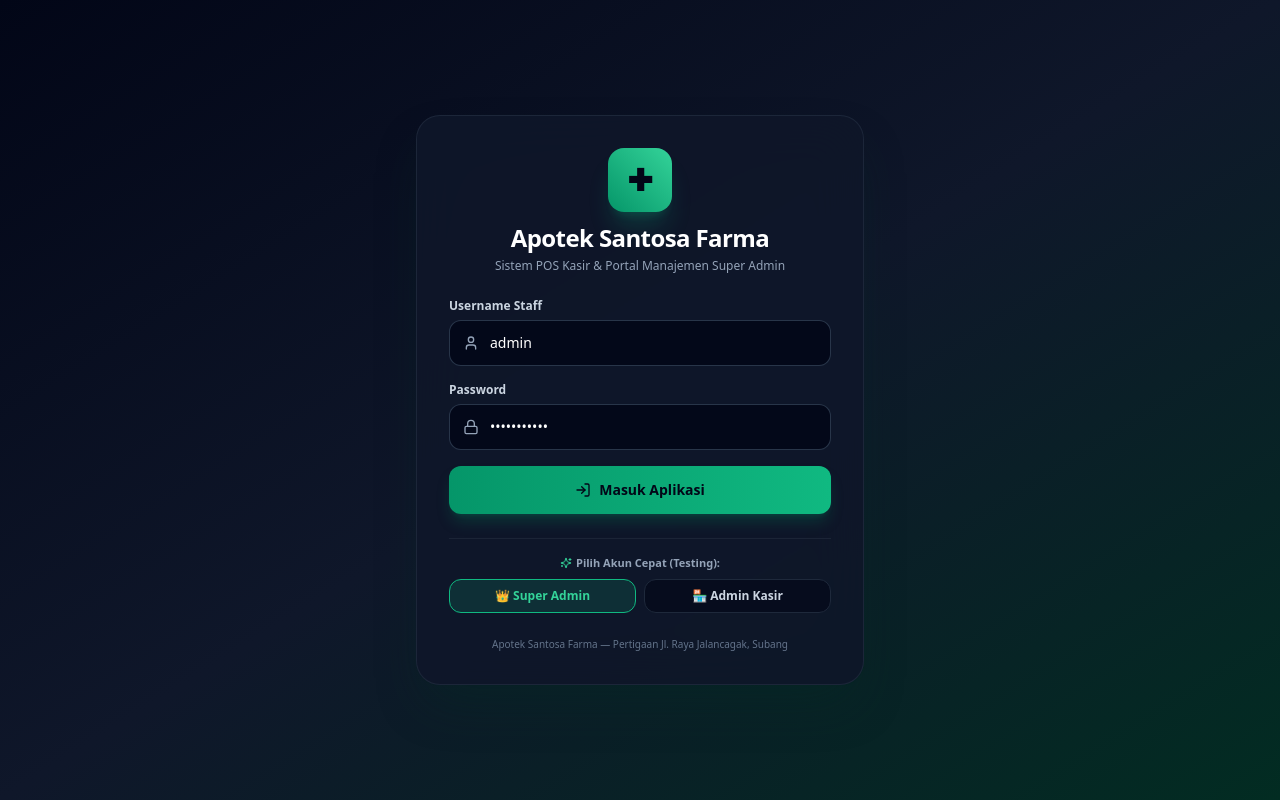
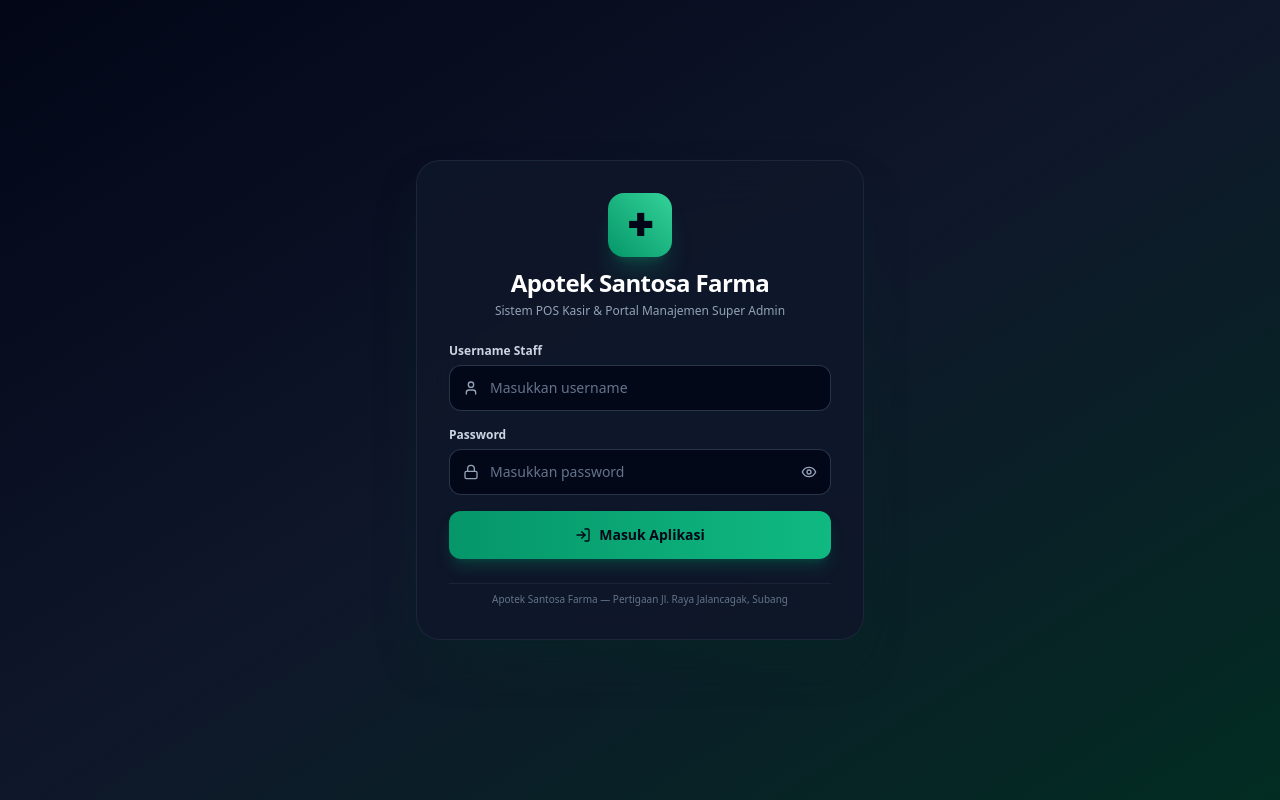
Before and after one commit to bagusanugrah/santosa-farma-app, a Next.js app in the folder desktop/: page /login in a window 1280 px wide. Built offline with nearby package versions, Linux system fonts and the light colour scheme; no server answers.

Commit message:
sec(auth): remove pre-filled demo credentials and quick-fill buttons from staff login form

```diff
--- a/desktop/src/app/login/page.tsx
+++ b/desktop/src/app/login/page.tsx
@@ -4,14 +4,15 @@ import React, { useState, useEffect } from 'react';
 import { useRouter } from 'next/navigation';
 import { useStaffAuth } from '@/context/StaffAuthContext';
 import { API_BASE_URL } from '@/lib/api';
-import { LogIn, User, Lock, AlertCircle, ShieldCheck, Sparkles } from 'lucide-react';
+import { LogIn, User, Lock, AlertCircle, Eye, EyeOff } from 'lucide-react';
 
 export default function StaffLoginPage() {
   const router = useRouter();
   const { user, login, loading: authLoading } = useStaffAuth();
 
-  const [username, setUsername] = useState('admin');
-  const [password, setPassword] = useState('password123');
+  const [username, setUsername] = useState('');
+  const [password, setPassword] = useState('');
+  const [showPassword, setShowPassword] = useState(false);
   const [loading, setLoading] = useState(false);
   const [error, setError] = useState('');
 
@@ -68,12 +69,6 @@ export default function StaffLoginPage() {
     }
   };
 
-  const handleQuickFill = (role: 'admin' | 'kasir') => {
-    setUsername(role);
-    setPassword('password123');
-    setError('');
-  };
-
   return (
     <div className="min-h-full flex-1 flex items-center justify-center p-6 bg-gradient-to-br from-slate-950 via-slate-900 to-emerald-950 text-slate-100">
       <div className="bg-slate-900/90 border border-slate-800/90 rounded-3xl p-8 max-w-md w-full shadow-2xl shadow-emerald-950/40 backdrop-blur-xl space-y-6">
@@ -111,7 +106,7 @@ export default function StaffLoginPage() {
                 required
                 value={username}
                 onChange={(e) => setUsername(e.target.value)}
-                placeholder="admin atau kasir"
+                placeholder="Masukkan username"
                 className="w-full pl-10 pr-4 py-3 text-sm bg-slate-950/80 border border-slate-700/80 focus:border-emerald-500 focus:ring-1 focus:ring-emerald-500 rounded-xl outline-none text-white transition font-medium placeholder-slate-500"
               />
             </div>
@@ -124,13 +119,21 @@ export default function StaffLoginPage() {
             <div className="relative">
               <Lock className="w-4 h-4 text-slate-400 absolute left-3.5 top-1/2 -translate-y-1/2" />
               <input
-                type="password"
+                type={showPassword ? 'text' : 'password'}
                 required
                 value={password}
                 onChange={(e) => setPassword(e.target.value)}
-                placeholder="••••••••"
-                className="w-full pl-10 pr-4 py-3 text-sm bg-slate-950/80 border border-slate-700/80 focus:border-emerald-500 focus:ring-1 focus:ring-emerald-500 rounded-xl outline-none text-white transition font-medium placeholder-slate-500"
+                placeholder="Masukkan password"
+                className="w-full pl-10 pr-10 py-3 text-sm bg-slate-950/80 border border-slate-700/80 focus:border-emerald-500 focus:ring-1 focus:ring-emerald-500 rounded-xl outline-none text-white transition font-medium placeholder-slate-500"
               />
+              <button
+                type="button"
+                onClick={() => setShowPassword(!showPassword)}
+                className="absolute right-3.5 top-1/2 -translate-y-1/2 text-slate-400 hover:text-slate-200 transition cursor-pointer"
+                title={showPassword ? 'Sembunyikan password' : 'Tampilkan password'}
+              >
+                {showPassword ? <EyeOff className="w-4 h-4" /> : <Eye className="w-4 h-4" />}
+              </button>
             </div>
           </div>
 
@@ -144,39 +147,7 @@ export default function StaffLoginPage() {
           </button>
         </form>
 
-        {/* Quick Fill Shortcuts for Testing */}
-        <div className="pt-4 border-t border-slate-800/80 space-y-2">
-          <p className="text-[11px] font-semibold text-slate-400 text-center flex items-center justify-center space-x-1">
-            <Sparkles className="w-3 h-3 text-emerald-400" />
-            <span>Pilih Akun Cepat (Testing):</span>
-          </p>
-          <div className="grid grid-cols-2 gap-2 text-xs">
-            <button
-              type="button"
-              onClick={() => handleQuickFill('admin')}
-              className={`p-2 rounded-xl border text-center transition font-bold ${
-                username === 'admin'
-                  ? 'bg-emerald-500/15 border-emerald-500 text-emerald-400'
-                  : 'bg-slate-950/60 border-slate-800 text-slate-300 hover:bg-slate-800'
-              }`}
-            >
-              👑 Super Admin
-            </button>
-            <button
-              type="button"
-              onClick={() => handleQuickFill('kasir')}
-              className={`p-2 rounded-xl border text-center transition font-bold ${
-                username === 'kasir'
-                  ? 'bg-emerald-500/15 border-emerald-500 text-emerald-400'
-                  : 'bg-slate-950/60 border-slate-800 text-slate-300 hover:bg-slate-800'
-              }`}
-            >
-              🏪 Admin Kasir
-            </button>
-          </div>
-        </div>
-
-        <div className="text-center text-[10px] text-slate-500">
+        <div className="text-center text-[10px] text-slate-500 pt-2 border-t border-slate-800/80">
           Apotek Santosa Farma — Pertigaan Jl. Raya Jalancagak, Subang
         </div>
       </div>
```
